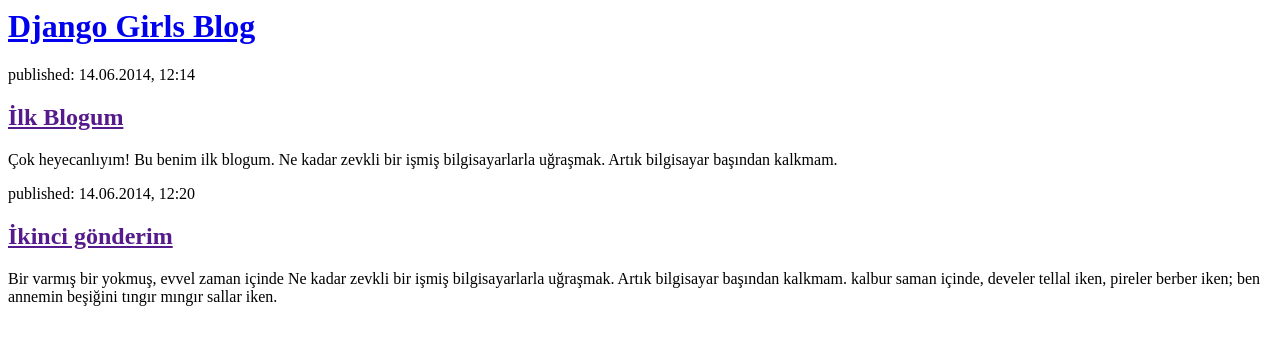
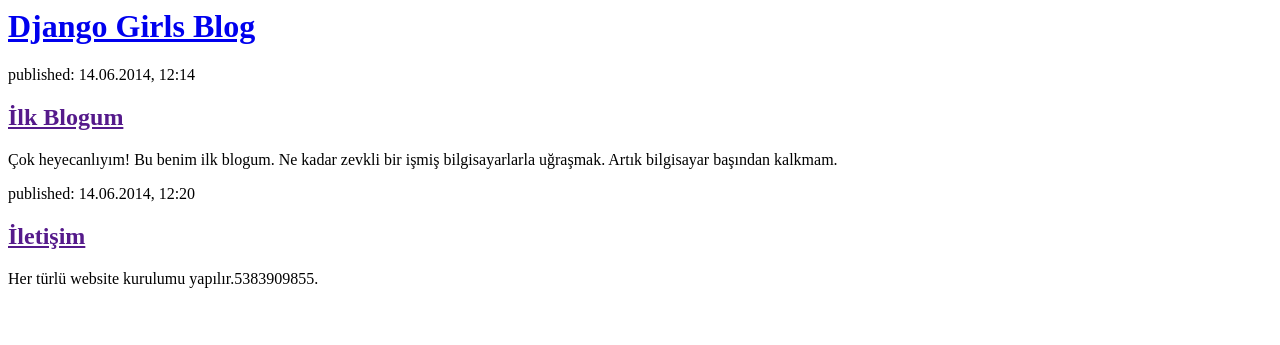
Before and after one commit to fbusedoner/my-first-blog, a Django app: page / in a window 1280 px wide. Shown: the top 345 px of the page. Run offline with Django 3.2, Linux system fonts and the light colour scheme.

Commit message:
Eğleniyorum.

```diff
--- a/blog/templates/blog/post_list.html
+++ b/blog/templates/blog/post_list.html
@@ -1,6 +1,6 @@
 <html>
     <head>
-        <title>Django Girls blog</title>
+        <title>Fatma Buse Döner</title>
     </head>
     <body>
         <div>
@@ -14,8 +14,8 @@
 
         <div>
             <p>published: 14.06.2014, 12:20</p>
-            <h2><a href="">İkinci gönderim</a></h2>
-            <p>Bir varmış bir yokmuş, evvel zaman içinde Ne kadar zevkli bir işmiş bilgisayarlarla uğraşmak. Artık bilgisayar başından kalkmam. kalbur saman içinde, develer tellal iken, pireler berber iken; ben annemin beşiğini tıngır mıngır sallar iken.</p>
+            <h2><a href="">İletişim</a></h2>
+            <p>Her türlü website kurulumu yapılır.5383909855.</p>
         </div>
     </body>
 </html>
```
